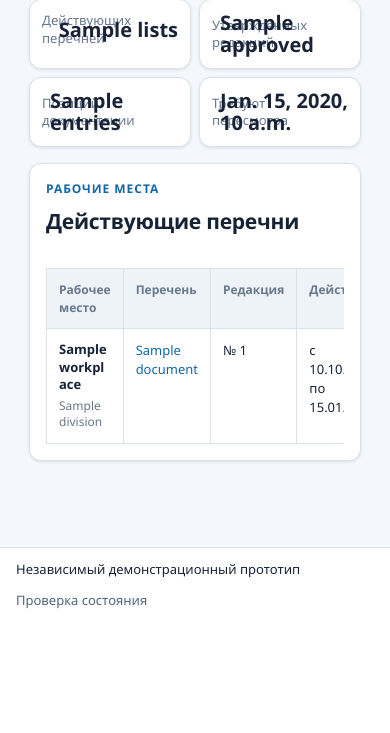
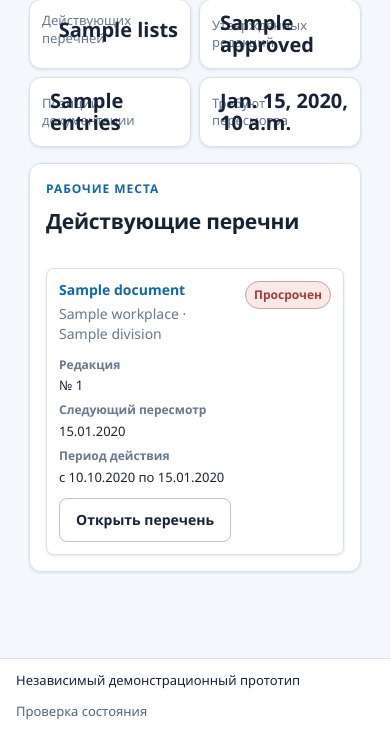
Before and after one commit to genrudko/electronic-operational-docs, a Django app: template src/templates/workplace_docs/registry.html in a window 390 px wide. Shown: the part 513-1246 px from the top of the page. Before the commit the page ends 1122 px from the top, so only its background shows below. Run offline with Django 5.2, Linux system fonts and the light colour scheme; the template is opened without the code that fills it: most values are stand-ins (such as "Sample title", 1, 10 or a date in 2020); parts of the project's set-up code (start-up, migrations or seed data) failed here and were passed over; some web fonts are replaced.

Commit message:
UX Repair v12: add mobile documentation list cards

```diff
--- a/src/templates/workplace_docs/registry.html
+++ b/src/templates/workplace_docs/registry.html
@@ -1,6 +1,8 @@
 {% extends "base.html" %}
+{% load static %}
 
 {% block title %}Перечни документации рабочих мест · ЭОД{% endblock %}
+{% block extra_head %}<link rel="stylesheet" href="{% static 'system/ux_mobile_surfaces.css' %}?v=uxmobile001">{% endblock %}
 
 {% block content %}
 <section class="da-page-header da-page-header-compact">
@@ -23,7 +25,7 @@
 
 <section class="da-card ux-stack workplace-document-registry">
     <div class="da-panel-heading"><div><span class="ux-kicker">Рабочие места</span><h2>Действующие перечни</h2></div>{% if storage_forms %}<span class="ux-counter ux-readable-value">Формы хранения: {{ storage_forms|join:", " }}</span>{% endif %}</div>
-    <div class="da-table-wrap"><table class="da-table"><thead><tr><th>Рабочее место</th><th>Перечень</th><th>Редакция</th><th>Действует</th><th>Следующий пересмотр</th><th>Состояние</th></tr></thead><tbody>
+    <div class="da-table-wrap workplace-document-desktop-table"><table class="da-table"><thead><tr><th>Рабочее место</th><th>Перечень</th><th>Редакция</th><th>Действует</th><th>Следующий пересмотр</th><th>Состояние</th></tr></thead><tbody>
     {% for row in rows %}<tr>
         <td><div class="ux-cell-stack"><strong class="ux-cell-primary">{{ row.document_list.workplace.name }}</strong>{% if row.document_list.workplace.division %}<small class="ux-cell-secondary">{{ row.document_list.workplace.division.name }}</small>{% endif %}</div></td>
         <td>{% if row.revision %}<a href="{% url 'workplace_docs:detail' row.document_list.pk %}">{{ row.document_list.title }}</a>{% else %}{{ row.document_list.title }}{% endif %}</td>
@@ -33,5 +35,24 @@
         <td>{% if row.review_state == 'OVERDUE' %}<span class="da-status-chip is-danger">Пересмотр просрочен</span>{% elif row.review_state == 'DUE_SOON' %}<span class="da-status-chip is-warning">Скоро пересмотр</span>{% elif row.review_state == 'CURRENT' %}<span class="da-status-chip is-success">Действует</span>{% else %}<span class="da-status-chip is-warning">Нет действующей редакции</span>{% endif %}</td>
     </tr>{% empty %}<tr><td colspan="6"><div class="ux-empty-state">Для организации пока не утверждены перечни документации.</div></td></tr>{% endfor %}
     </tbody></table></div>
+    <ul class="workplace-document-mobile-list" aria-label="Действующие перечни документации">
+        {% for row in rows %}
+        <li class="ux-mobile-record-card">
+            <header class="ux-mobile-record-card__header">
+                <div class="ux-mobile-record-card__title">
+                    {% if row.revision %}<a href="{% url 'workplace_docs:detail' row.document_list.pk %}">{{ row.document_list.title }}</a>{% else %}<strong>{{ row.document_list.title }}</strong>{% endif %}
+                    <span class="ux-muted">{{ row.document_list.workplace.name }}{% if row.document_list.workplace.division %} · {{ row.document_list.workplace.division.name }}{% endif %}</span>
+                </div>
+                {% if row.review_state == 'OVERDUE' %}<span class="da-status-chip is-danger">Просрочен</span>{% elif row.review_state == 'DUE_SOON' %}<span class="da-status-chip is-warning">Скоро пересмотр</span>{% elif row.review_state == 'CURRENT' %}<span class="da-status-chip is-success">Действует</span>{% else %}<span class="da-status-chip is-warning">Нет редакции</span>{% endif %}
+            </header>
+            <dl class="ux-mobile-record-card__meta">
+                <div><dt>Редакция</dt><dd>{% if row.revision %}№ {{ row.revision.revision_number }}{% else %}—{% endif %}</dd></div>
+                <div><dt>Следующий пересмотр</dt><dd>{% if row.revision %}{{ row.revision.next_review_date|date:"d.m.Y" }}{% else %}—{% endif %}</dd></div>
+                <div class="is-wide"><dt>Период действия</dt><dd>{% if row.revision %}с {{ row.revision.effective_from|date:"d.m.Y" }}{% if row.revision.effective_until %} по {{ row.revision.effective_until|date:"d.m.Y" }}{% endif %}{% else %}—{% endif %}</dd></div>
+            </dl>
+            {% if row.revision %}<div class="ux-mobile-record-card__actions"><a class="da-button is-secondary" href="{% url 'workplace_docs:detail' row.document_list.pk %}">Открыть перечень</a></div>{% endif %}
+        </li>
+        {% empty %}<li class="ux-empty-state">Для организации пока не утверждены перечни документации.</li>{% endfor %}
+    </ul>
 </section>
 {% endblock %}
```
